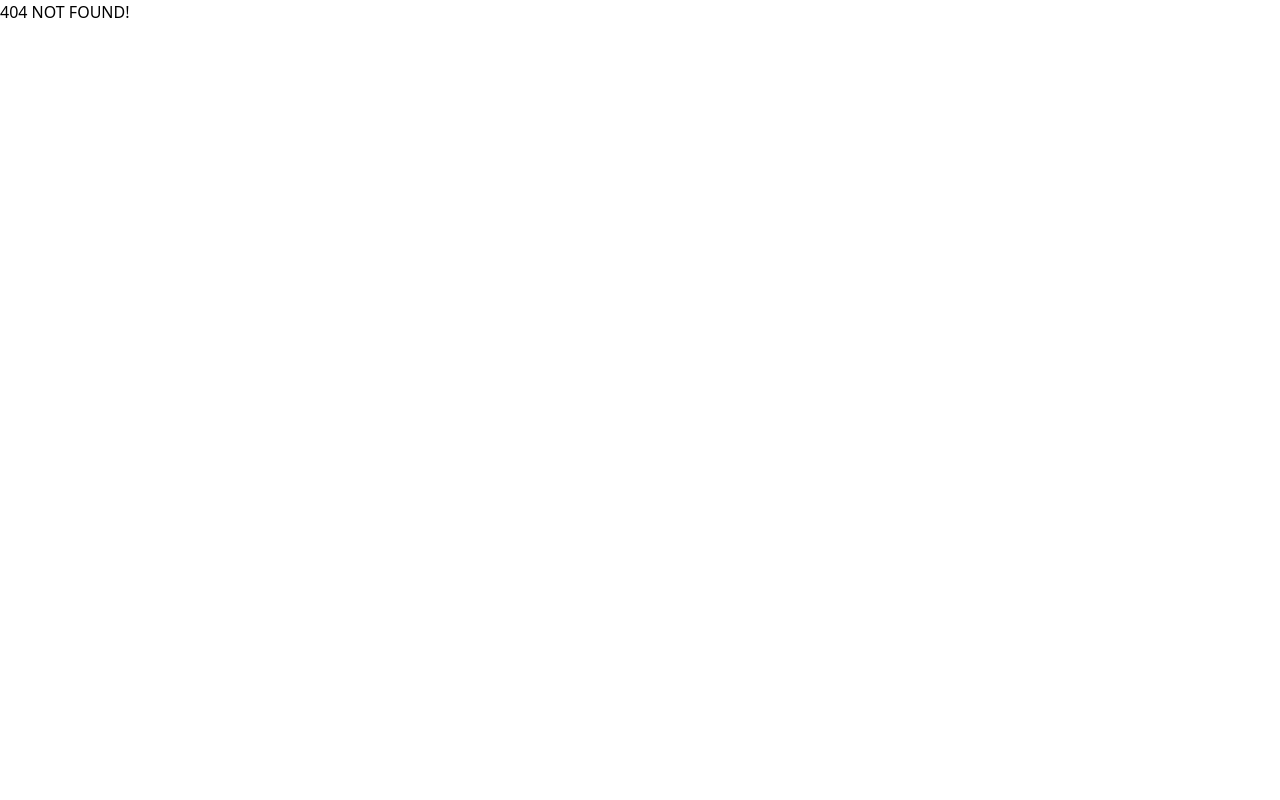
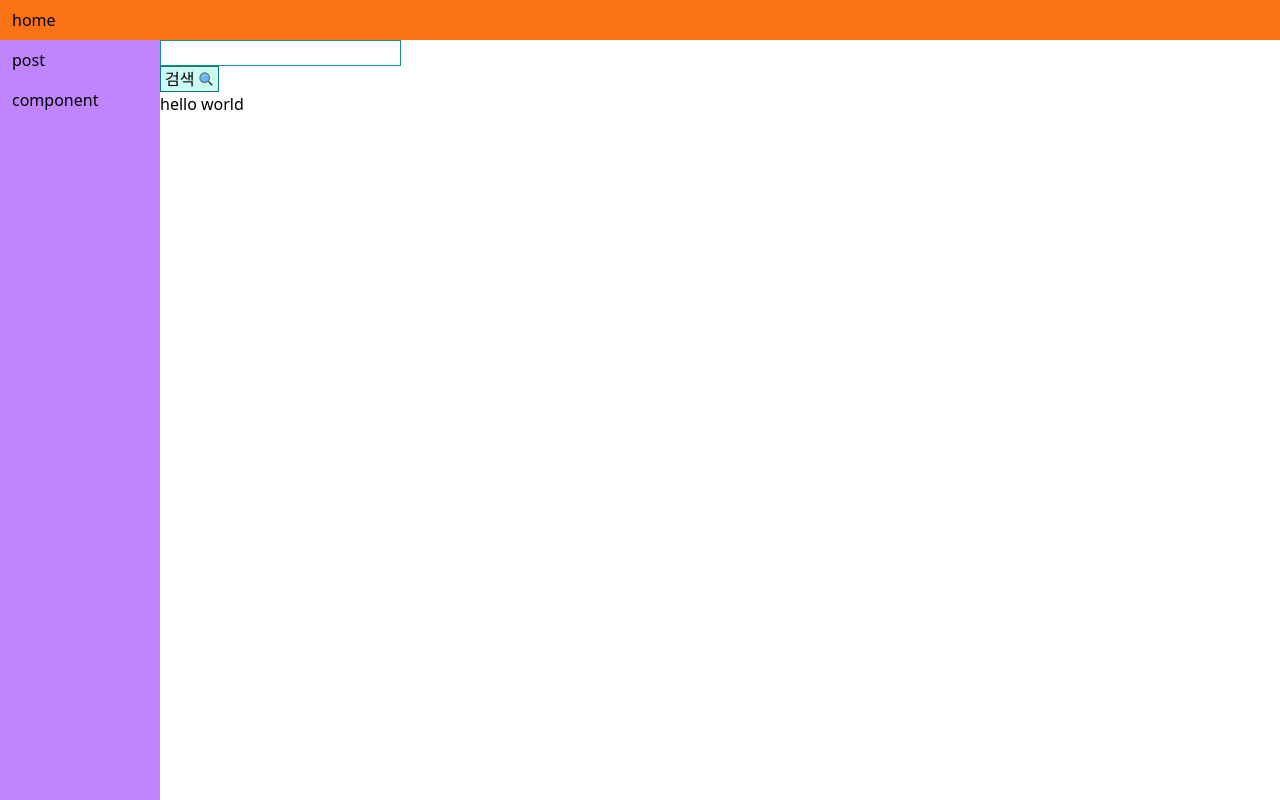
Before and after one commit to daegkim/react-app, a React (Vite) app: page /component in a window 1280 px wide. Before the commit this address had no page. Built offline with nearby package versions, Linux system fonts and the light colour scheme.

Commit message:
create post page with axios

```diff
--- a/package.json
+++ b/package.json
@@ -10,9 +10,11 @@
     "lint-fix": "eslint --ext .js,.ts,.jsx,.tsx src/. --fix"
   },
   "dependencies": {
+    "axios": "^1.3.4",
     "classnames": "^2.3.2",
     "react": "^18.2.0",
     "react-dom": "^18.2.0",
+    "react-icons": "^4.8.0",
     "react-router-dom": "^6.9.0"
   },
   "devDependencies": {
--- a/src/App.tsx
+++ b/src/App.tsx
@@ -1,13 +1,17 @@
 import { Route, Routes } from 'react-router-dom';
 import Layout from './components/layout';
+import ComponentPage from './pages/component';
 import ErrorPage from './pages/error';
-import Home from './pages/home';
+import HomePage from './pages/home';
+import PostPage from './pages/post';
 
 function App() {
   return (
     <Routes>
       <Route path="/" element={<Layout />}>
-        <Route path="/" element={<Home />} />
+        <Route path="/" element={<HomePage />} />
+        <Route path="/post" element={<PostPage />} />
+        <Route path="/component" element={<ComponentPage />} />
       </Route>
       <Route path="*" element={<ErrorPage />} />
     </Routes>
--- /dev/null
+++ b/src/components/common/Button.tsx
@@ -0,0 +1,31 @@
+import classNames from 'classnames';
+import { ButtonHTMLAttributes } from 'react';
+import { FcSearch } from 'react-icons/fc';
+
+interface ButtonProps
+  extends Omit<ButtonHTMLAttributes<HTMLButtonElement>, 'children'> {
+  text?: string;
+  icon?: 'search';
+}
+
+function Button({ text, icon, ...rest }: ButtonProps) {
+  const renderIcon = () => {
+    switch (icon) {
+      case 'search':
+        return <FcSearch />;
+      default:
+        return null;
+    }
+  };
+  return (
+    <button
+      {...rest}
+      className="flex items-center border border-solid border-teal-700 px-1 bg-teal-100"
+    >
+      <div className={classNames({ 'mr-1': icon })}>{text}</div>
+      {renderIcon()}
+    </button>
+  );
+}
+
+export default Button;
--- /dev/null
+++ b/src/components/common/InputText.tsx
@@ -0,0 +1,23 @@
+import classNames from 'classnames';
+import { forwardRef, InputHTMLAttributes, LegacyRef } from 'react';
+
+interface InputTextProps extends InputHTMLAttributes<HTMLInputElement> {}
+
+function InputText(
+  { ...rest }: InputTextProps,
+  ref: LegacyRef<HTMLInputElement>
+) {
+  return (
+    <input
+      {...rest}
+      className={classNames(
+        'px-1',
+        'border border-solid border-black',
+        'focus:border-teal-600 outline-none'
+      )}
+      ref={ref}
+    />
+  );
+}
+
+export default forwardRef<HTMLInputElement, InputTextProps>(InputText);
--- a/src/components/layout/SideNav.tsx
+++ b/src/components/layout/SideNav.tsx
@@ -4,13 +4,19 @@ import { Link } from 'react-router-dom';
 
 interface HeaderProps extends HTMLAttributes<HTMLDivElement> {}
 
-const Links = [{ id: 0, path: '/post', name: 'post' }];
+const Links = [
+  { id: 0, path: '/post', name: 'post' },
+  { id: 1, path: '/component', name: 'component' },
+];
 
 function SideNav({ className, ...rest }: HeaderProps) {
   return (
-    <div className={classNames(className, 'bg-purple-400')} {...rest}>
+    <div
+      className={classNames(className, 'flex flex-col bg-purple-400')}
+      {...rest}
+    >
       {Links.map((link) => (
-        <Link to={link.path} key={link.id}>
+        <Link className={'py-2'} to={link.path} key={link.id}>
           {link.name}
         </Link>
       ))}
--- /dev/null
+++ b/src/pages/component/index.tsx
@@ -0,0 +1,18 @@
+import { useRef } from 'react';
+import Button from '../../components/common/Button';
+import InputText from '../../components/common/InputText';
+
+function ComponentPage() {
+  const ref = useRef<HTMLInputElement>(null);
+  return (
+    <div>
+      <InputText ref={ref} autoFocus />
+      <Button text="검색" icon="search" />
+      <button onClick={() => ref.current?.focus()}>
+        <div>hello world</div>
+      </button>
+    </div>
+  );
+}
+
+export default ComponentPage;
--- /dev/null
+++ b/src/pages/post/index.tsx
@@ -0,0 +1,25 @@
+import { useEffect, useState } from 'react';
+import { Post } from './model';
+import { postService } from './service';
+
+function PostPage() {
+  const [posts, setPosts] = useState<Post[]>([]);
+
+  useEffect(() => {
+    postService.getPosts(1).then((res) => {
+      if (res.isSuccess) {
+        setPosts(res.data);
+      }
+    });
+  }, []);
+
+  return (
+    <div className="p-4">
+      {posts.map((post) => (
+        <div key={post.id}>{post.title}</div>
+      ))}
+    </div>
+  );
+}
+
+export default PostPage;
--- /dev/null
+++ b/src/pages/post/model/index.ts
@@ -0,0 +1,6 @@
+export interface Post {
+  userId: number;
+  id: number;
+  title: string;
+  body: string;
+}
--- /dev/null
+++ b/src/pages/post/service/index.ts
@@ -0,0 +1,44 @@
+import axios from 'axios';
+import { Post } from '../model';
+
+type ServiceResult<T> = ServiceSuccessResult<T> | ServiceFailResult;
+
+interface ServiceSuccessResult<T> {
+  isSuccess: true;
+  data: T;
+}
+
+interface ServiceFailResult {
+  isSuccess: false;
+  error: {
+    message: string;
+  };
+}
+
+class PostService {
+  async getPosts(userId: number) {
+    let result: ServiceResult<Post[]>;
+
+    try {
+      const response = await axios.get<Post[]>(
+        'https://jsonplaceholder.typicode.com/posts'
+      );
+
+      result = {
+        isSuccess: true,
+        data: response.data.filter((post) => post.userId === userId),
+      };
+    } catch (error: any) {
+      result = {
+        isSuccess: false,
+        error: {
+          message: error.message,
+        },
+      };
+    }
+
+    return result;
+  }
+}
+
+export const postService = new PostService();
```
Also changed, not shown: 1 other file (tests, documents, lock files or other folders).
